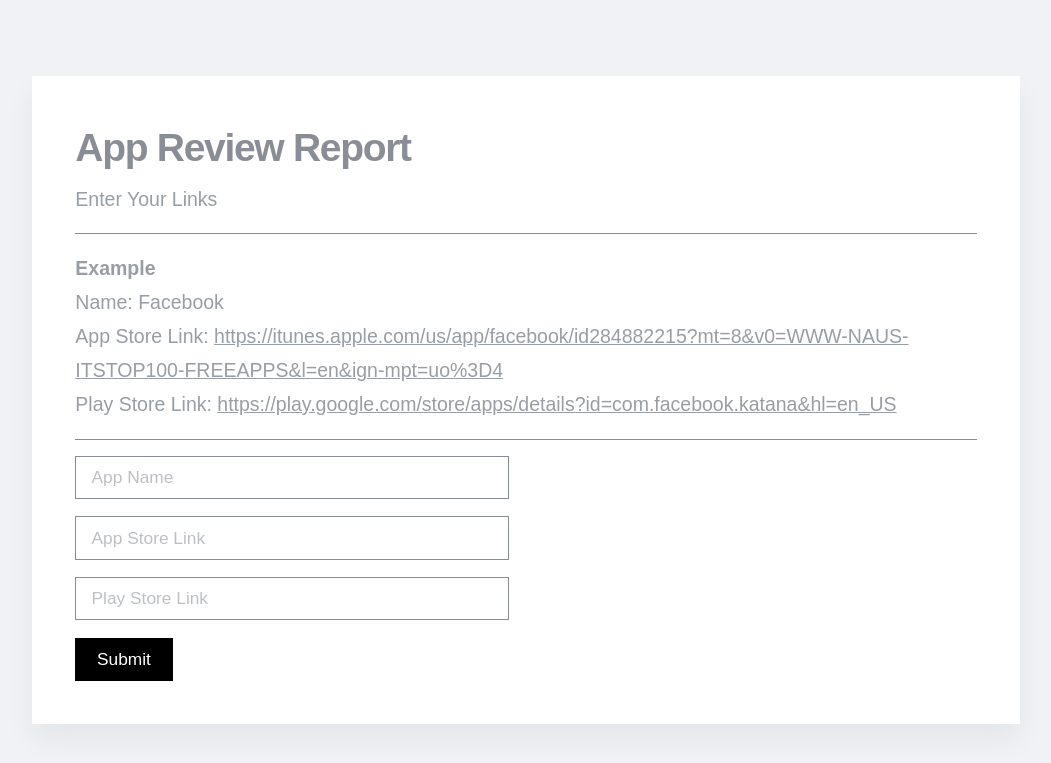
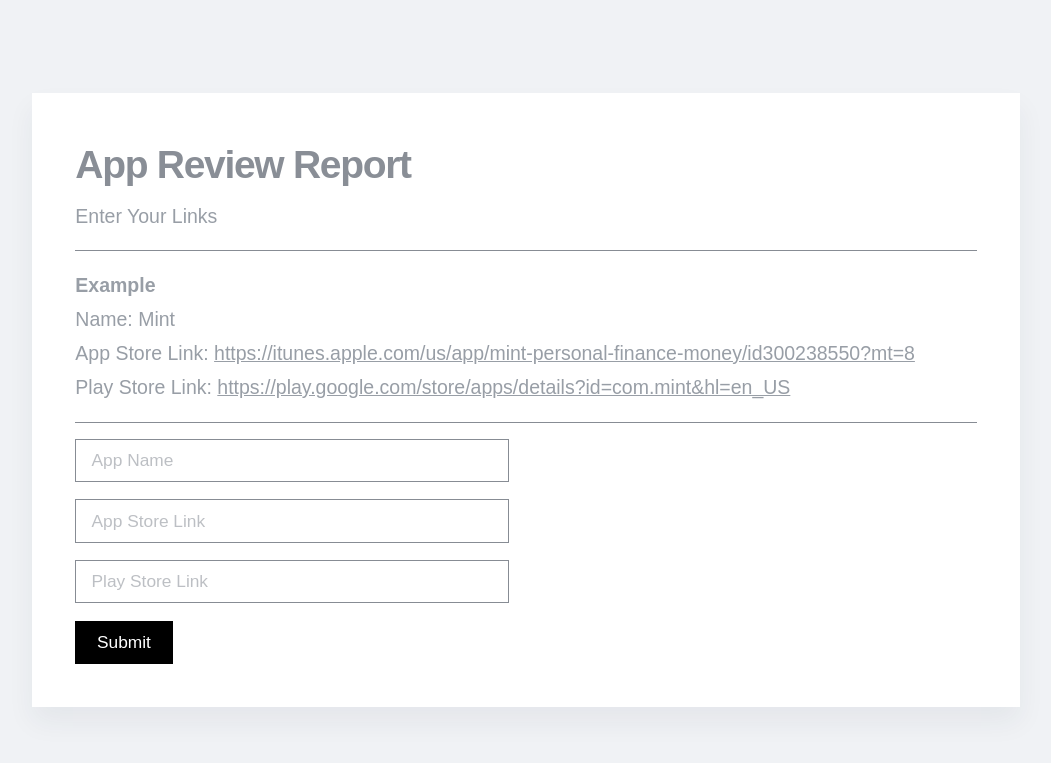
Before and after one commit to ryandemo/product-parser, a Flask app: page / in a window 1280 px wide. Shown: the top 763 px of the page, without its empty margins (114-1165 px from the left). Run offline with Flask 2, Linux system fonts and the light colour scheme; parts of the project's set-up code (start-up, migrations or seed data) failed here and were passed over.

Commit message:
Changed index.html to display a more representative app

```diff
--- a/webservice/templates/index.html
+++ b/webservice/templates/index.html
@@ -19,7 +19,7 @@
 						</div>
 					</div>
 					<hr id="divider02">
-					<p id="text03"><span><strong>Example</strong></span><br /><span>Name: Facebook</span><br /><span>App Store Link: <a href="https://itunes.apple.com/us/app/facebook/id284882215?mt=8&amp;v0=WWW-NAUS-ITSTOP100-FREEAPPS&amp;l=en&amp;ign-mpt=uo%3D4">https://itunes.apple.com/us/app/facebook/id284882215?mt=8&amp;v0=WWW-NAUS-ITSTOP100-FREEAPPS&amp;l=en&amp;ign-mpt=uo%3D4</a></span><br /><span>Play Store Link: <a href="https://play.google.com/store/apps/details?id=com.facebook.katana&amp;hl=en_US">https://play.google.com/store/apps/details?id=com.facebook.katana&amp;hl=en_US</a></span></p>
+					<p id="text03"><span><strong>Example</strong></span><br /><span>Name: Mint</span><br /><span>App Store Link: <a href="https://itunes.apple.com/us/app/mint-personal-finance-money/id300238550?mt=8">https://itunes.apple.com/us/app/mint-personal-finance-money/id300238550?mt=8</a></span><br /><span>Play Store Link: <a href="https://play.google.com/store/apps/details?id=com.mint&amp;hl=en_US">https://play.google.com/store/apps/details?id=com.mint&amp;hl=en_US</a></span></p>
 					<hr id="divider01">
 					<form enctype="multipart/form-data" id="form01" method="get" action="./report">
 						<div class="inner">
```
